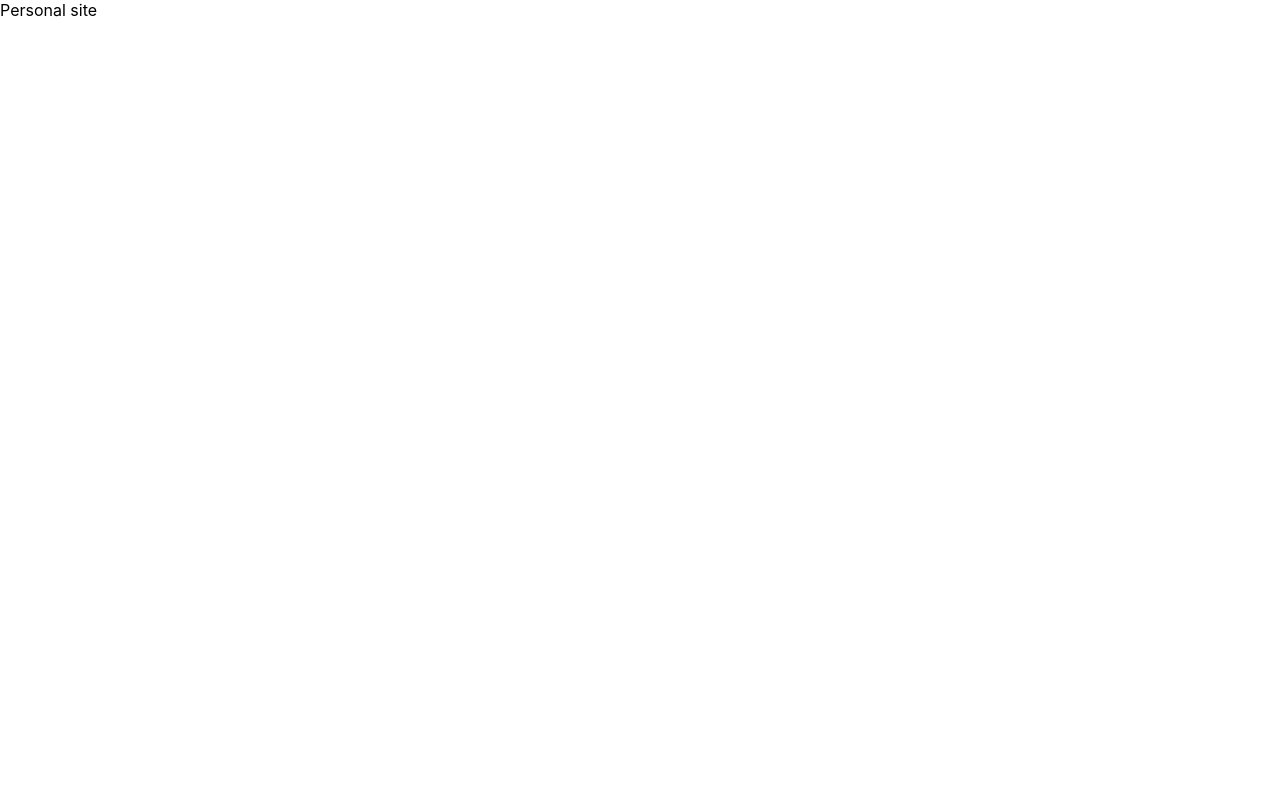
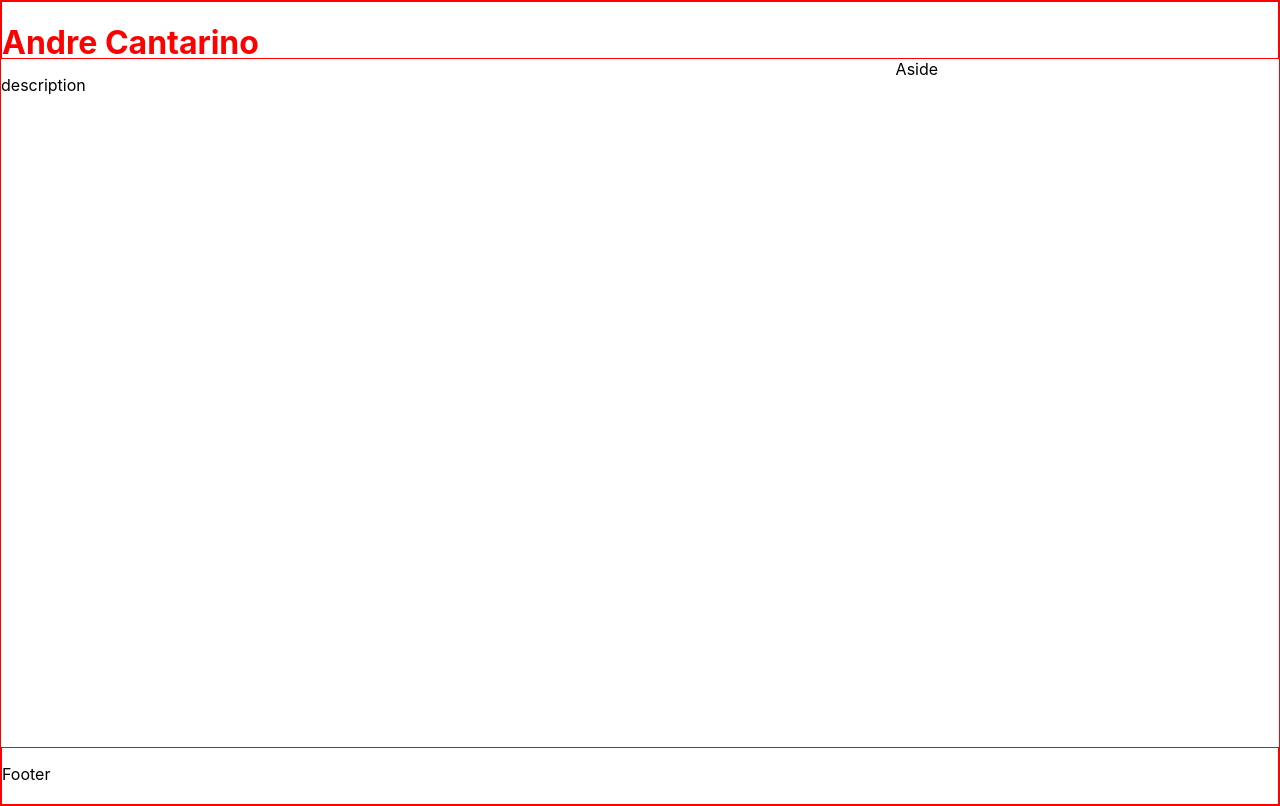
Before and after one commit to andrecantarino/andrecantarino.github.io, a React app: page / in a window 1280 px wide. Built offline with nearby package versions, Linux system fonts and the light colour scheme.

Commit message:
added page structure

```diff
--- a/package.json
+++ b/package.json
@@ -11,6 +11,7 @@
     "react": "^18.1.0",
     "react-dom": "^18.1.0",
     "react-scripts": "5.0.1",
+    "styled-components": "^5.3.5",
     "web-vitals": "^2.1.4"
   },
   "scripts": {
--- /dev/null
+++ b/src/components/Footer/Footer.js
@@ -0,0 +1,18 @@
+import React from 'react'
+import styled from 'styled-components'
+
+const StyledFooter = styled.footer`
+  border: 1px solid red;
+  display: flex;
+  flex-direction: row;
+  width: 100%;
+  height: 7vh;
+`
+
+export const Footer = () => {
+  return (
+    <StyledFooter>
+      <p>Footer</p>
+    </StyledFooter>
+  )
+}
--- /dev/null
+++ b/src/components/Header/Header.js
@@ -0,0 +1,22 @@
+import React from 'react'
+import styled from 'styled-components'
+
+const StyledHeader = styled.header`
+  display: flex;
+  flex-direction: row;
+  width: 100%;
+  height: 7vh;
+  border: 1px solid red;
+
+  h1 {
+    color: red;
+  }
+`
+
+export const Header = () => {
+  return (
+    <StyledHeader>
+      <h1>Andre Cantarino</h1>
+    </StyledHeader>
+  )
+}
--- /dev/null
+++ b/src/components/Page/Page.js
@@ -0,0 +1,31 @@
+import React from 'react'
+import styled from 'styled-components'
+import { Header } from '../Header/Header'
+import { Footer } from '../Footer/Footer'
+
+const StyledPage = styled.div`
+  border: 1px solid red;
+  display: flex;
+  flex-flow: row wrap;
+
+  main {
+    display: flex;
+    flex-flow: row wrap;
+    height: 86vh;
+    width: 100%;
+  }
+`
+
+const Page = ({ children }) => {
+  return (
+    <StyledPage className='page'>
+      <Header />
+      <main>
+        { children }
+      </main>
+      <Footer />
+    </StyledPage>
+  )
+}
+
+export default Page
--- a/src/index.css
+++ b/src/index.css
@@ -1,4 +1,9 @@
+html {
+  width: 100%;
+}
+
 body {
+  width: 100%;
   margin: 0;
   font-family: -apple-system, BlinkMacSystemFont, 'Segoe UI', 'Roboto', 'Oxygen',
     'Ubuntu', 'Cantarell', 'Fira Sans', 'Droid Sans', 'Helvetica Neue',
@@ -6,8 +11,3 @@ body {
   -webkit-font-smoothing: antialiased;
   -moz-osx-font-smoothing: grayscale;
 }
-
-code {
-  font-family: source-code-pro, Menlo, Monaco, Consolas, 'Courier New',
-    monospace;
-}
--- a/src/index.js
+++ b/src/index.js
@@ -1,12 +1,14 @@
 import React from 'react';
 import ReactDOM from 'react-dom/client';
 import './index.css';
+import Page from './components/Page/Page';
+import { Home } from './pages/home/Home';
 
 const root = ReactDOM.createRoot(document.getElementById('root'));
 root.render(
   <React.StrictMode>
-    <div>
-      Personal site
-    </div>
+    <Page>
+      <Home />
+    </Page>
   </React.StrictMode>
 );
--- /dev/null
+++ b/src/pages/home/Home.js
@@ -0,0 +1,30 @@
+import React from 'react'
+import styled from 'styled-components'
+
+const StyledHome = styled.section`
+  display: flex;
+  flex-direction: row;
+  width: 100%;
+
+  .description {
+    flex: 1;
+    height: 86vh;
+  }
+
+  aside {
+    width: 30%;
+    height: 86vh;
+    min-height: 100%;
+  }
+`
+
+export const Home = () => {
+  return (
+    <StyledHome>
+      <div className='description'>
+        <p>description</p>
+      </div>
+      <aside>Aside</aside>
+    </StyledHome>
+  )
+}
```
Also changed, not shown: 1 other file.
